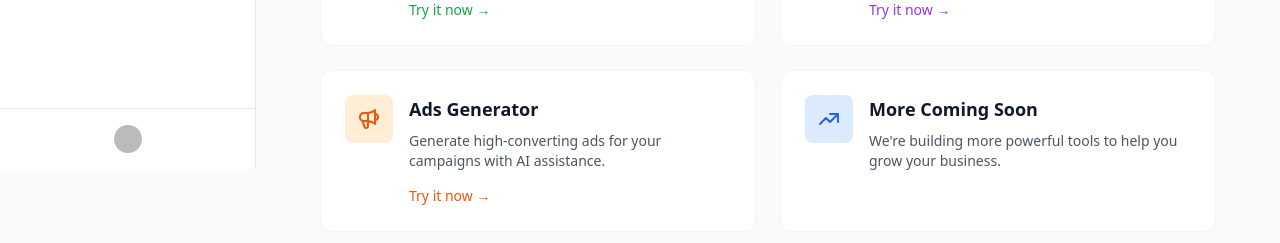
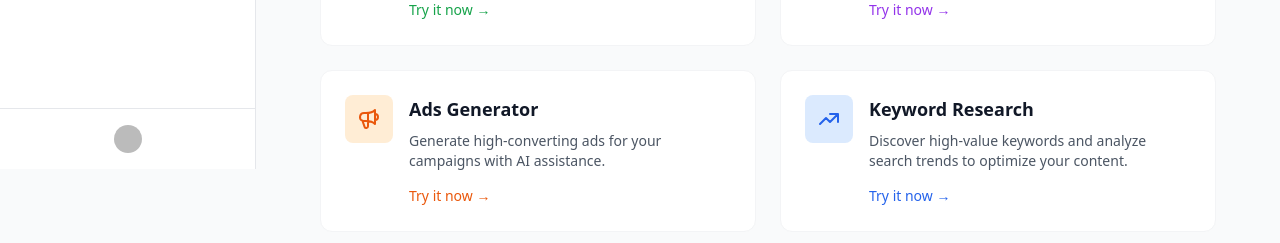
Before and after one commit to romanvieito/simplerb, a Next.js app: page /dashboard in a window 1280 px wide. Shown: the part 631-874 px from the top of the page. Built offline with nearby package versions, Linux system fonts and the light colour scheme; no server answers; the database is empty; sample sign-in values are in the browser's storage; some icons are missing.

Commit message:
Update dashboard: Make Keyword Research card clickable and link to /find-keywords

```diff
--- a/pages/dashboard.tsx
+++ b/pages/dashboard.tsx
@@ -205,7 +205,10 @@ const Dashboard: React.FC = () => {
                   </div>
                 </a>
 
-                <div className="bg-white rounded-xl border border-gray-100 p-6">
+                <a
+                  href="/find-keywords"
+                  className="block bg-white rounded-xl border border-gray-100 p-6 hover:border-blue-300 hover:shadow-md transition-all"
+                >
                   <div className="flex items-start gap-4">
                     <div className="w-12 h-12 bg-blue-100 rounded-lg flex items-center justify-center flex-shrink-0">
                       <svg className="w-6 h-6 text-blue-600" fill="none" stroke="currentColor" viewBox="0 0 24 24">
@@ -213,11 +216,12 @@ const Dashboard: React.FC = () => {
                       </svg>
                     </div>
                     <div className="flex-1 text-left">
-                      <h3 className="text-lg font-semibold text-gray-900 mb-2">More Coming Soon</h3>
-                      <p className="text-gray-600 text-sm">We're building more powerful tools to help you grow your business.</p>
+                      <h3 className="text-lg font-semibold text-gray-900 mb-2">Keyword Research</h3>
+                      <p className="text-gray-600 text-sm mb-3">Discover high-value keywords and analyze search trends to optimize your content.</p>
+                      <span className="text-sm text-blue-600 font-medium">Try it now →</span>
                     </div>
                   </div>
-                </div>
+                </a>
               </div>
             </div>
     </DashboardLayout>
```
